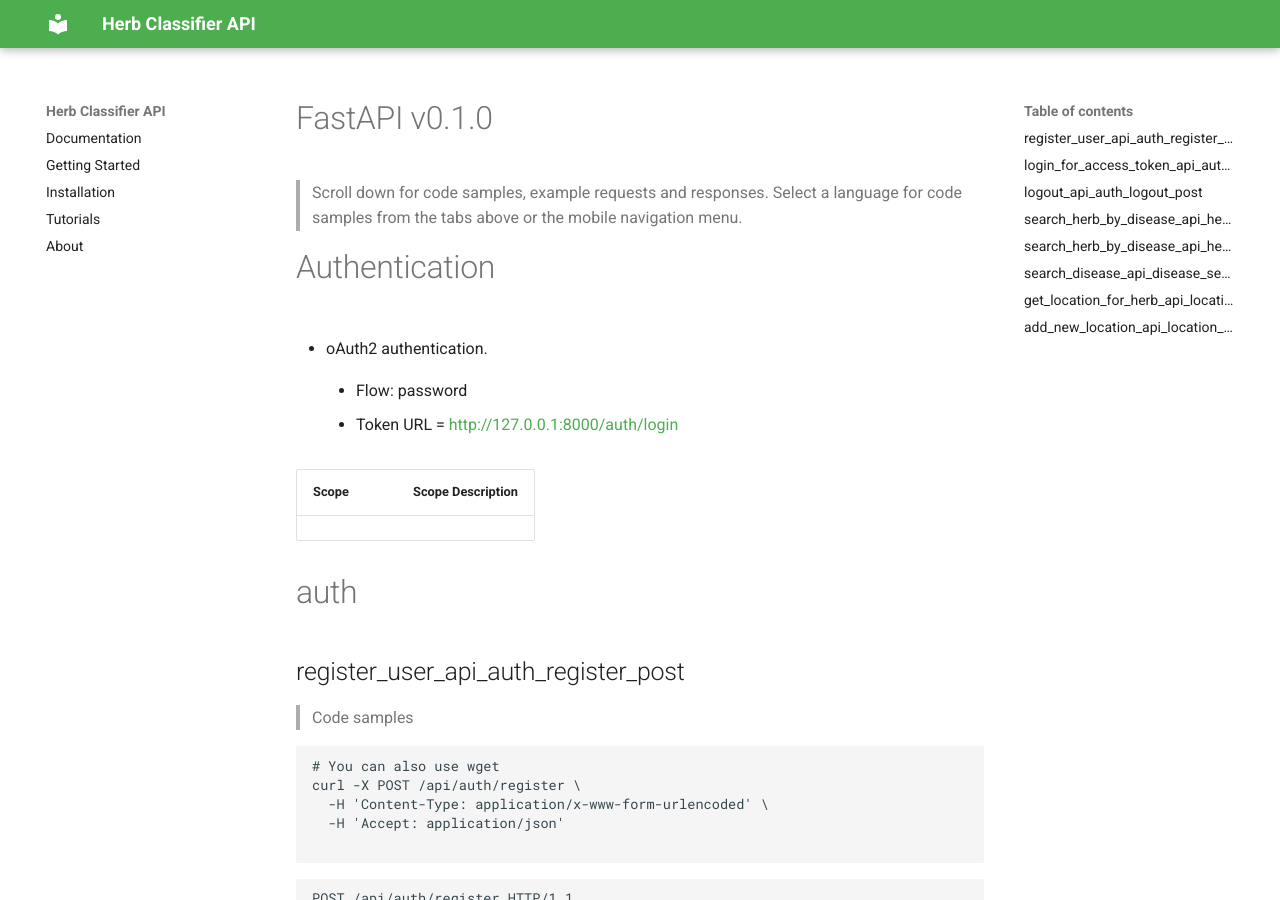
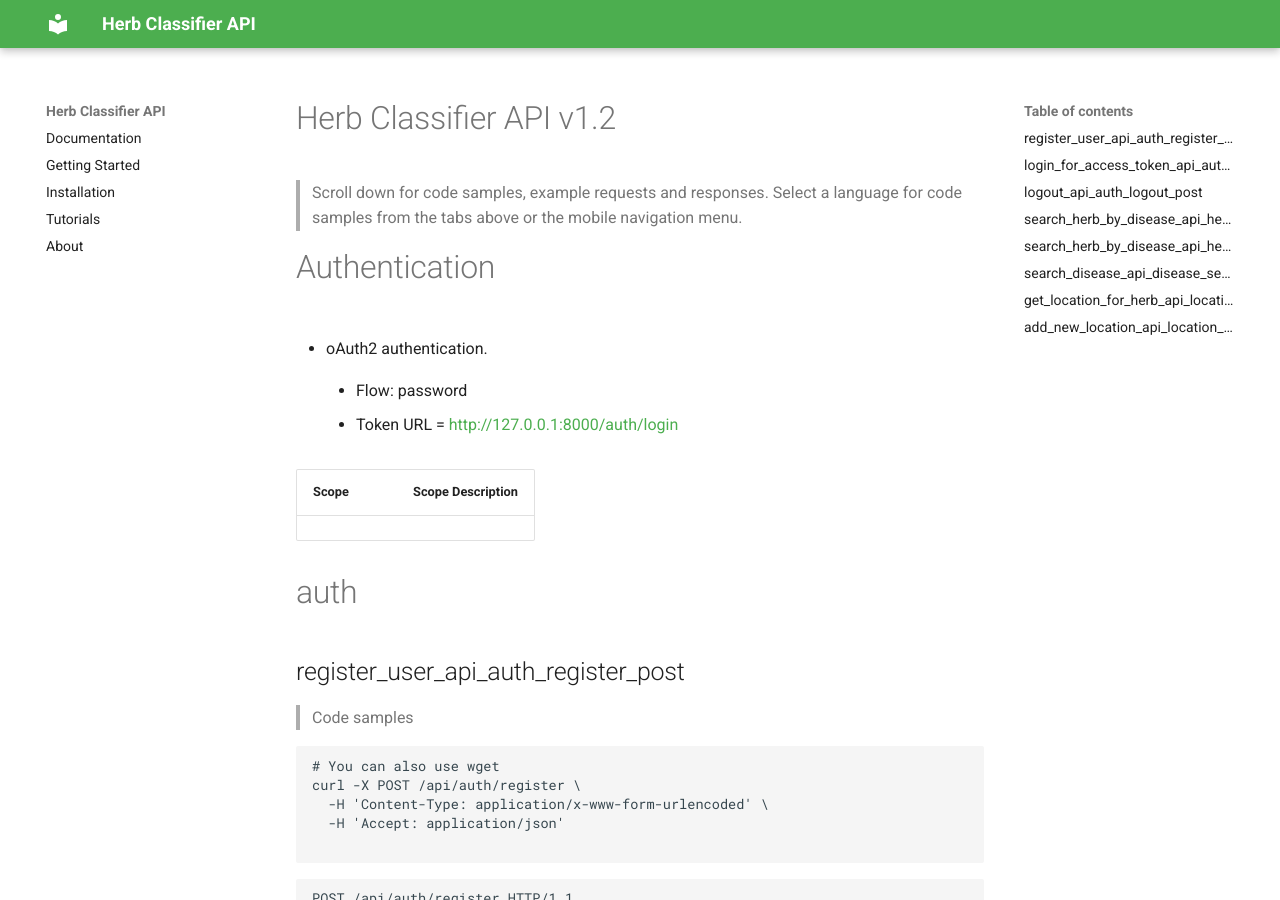
Before and after one commit to dilshankarunarathne/herb-classifier-backend, an MkDocs documentation site: the page built from docs/api_documentation.md, in a window 1280 px wide and 900 px high. Built offline with MkDocs 1.6.1 and Material for MkDocs 9.7.7, drawn with Linux system fonts in a browser that asks for light colours.

Commit message:
Update api_documentation.md

```diff
--- a/docs/api_documentation.md
+++ b/docs/api_documentation.md
@@ -17,7 +17,7 @@ headingLevel: 2
 
 ---
 
-<h1 id="fastapi">FastAPI v0.1.0</h1>
+<h1 id="fastapi">Herb Classifier API v1.2</h1>
 
 > Scroll down for code samples, example requests and responses. Select a language for code samples from the tabs above or the mobile navigation menu.
 
```
